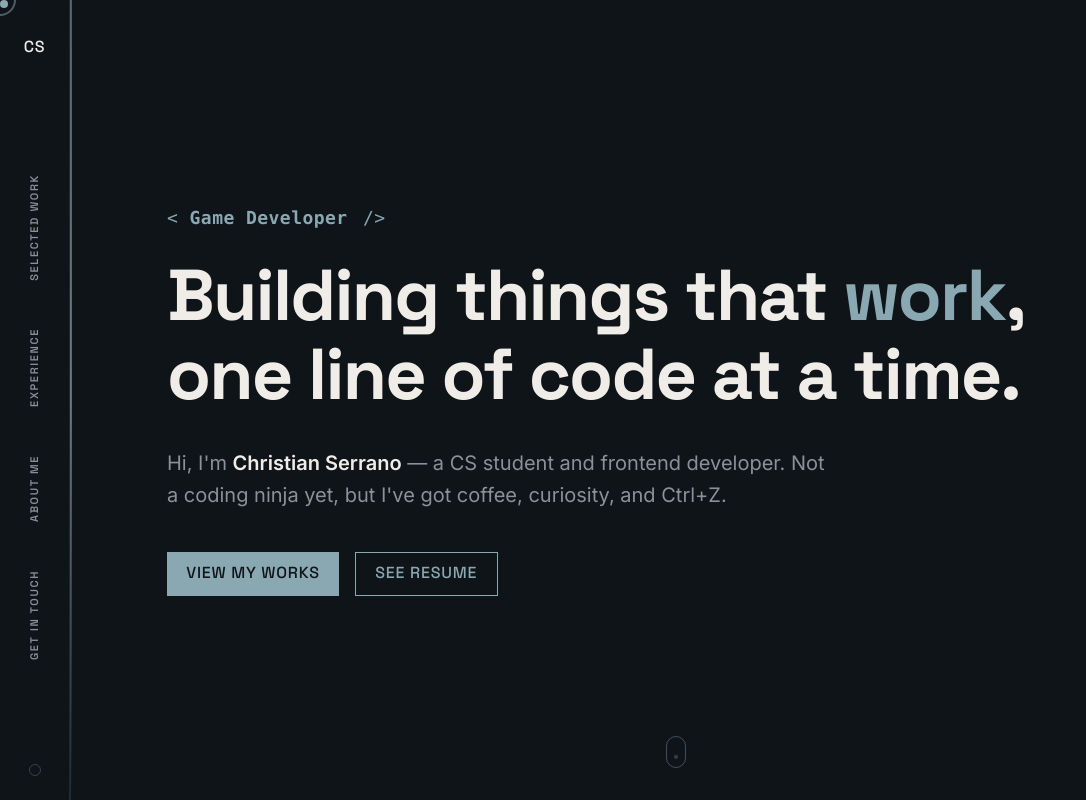
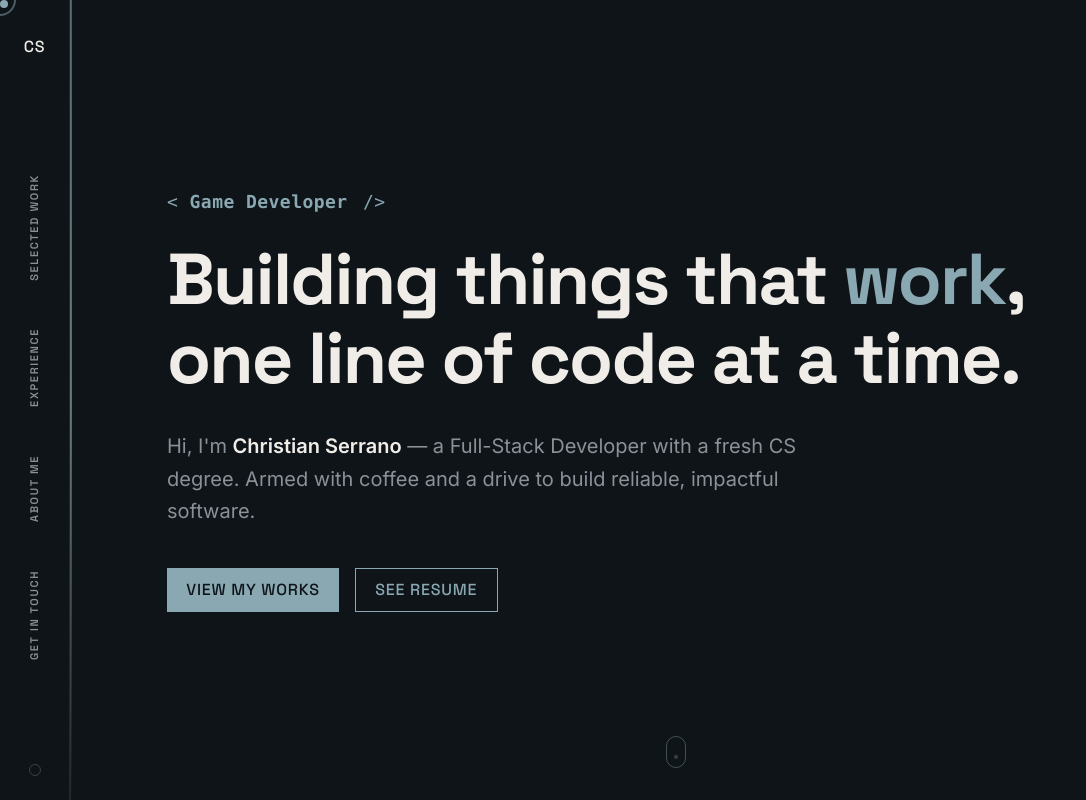
Before and after one commit to insrno/PORTFOLIO, a React (Vite) app: page /portfolio in a window 1280 px wide. Shown: the top 800 px of the page, without its empty margins (0-1086 px from the left). Built offline with nearby package versions, Linux system fonts and the light colour scheme.

Commit message:
fix: Update introduction in Hero component to reflect current role and skills

```diff
--- a/src/PAGES/Hero.jsx
+++ b/src/PAGES/Hero.jsx
@@ -72,8 +72,8 @@ function Hero() {
         </h1>
 
         <p className="text-lg md:text-xl text-[var(--color-muted)] leading-relaxed max-w-2xl mb-10">
-          Hi, I'm <span className="text-[var(--color-text)] font-semibold">Christian Serrano</span> — a CS student and frontend developer.
-          Not a coding ninja yet, but I've got coffee, curiosity, and Ctrl+Z.
+          Hi, I'm <span className="text-[var(--color-text)] font-semibold">Christian Serrano</span> — a Full-Stack Developer with a fresh CS degree.
+          Armed with coffee and a drive to build reliable, impactful software.
         </p>
 
         <div className="flex flex-wrap gap-4">
```
